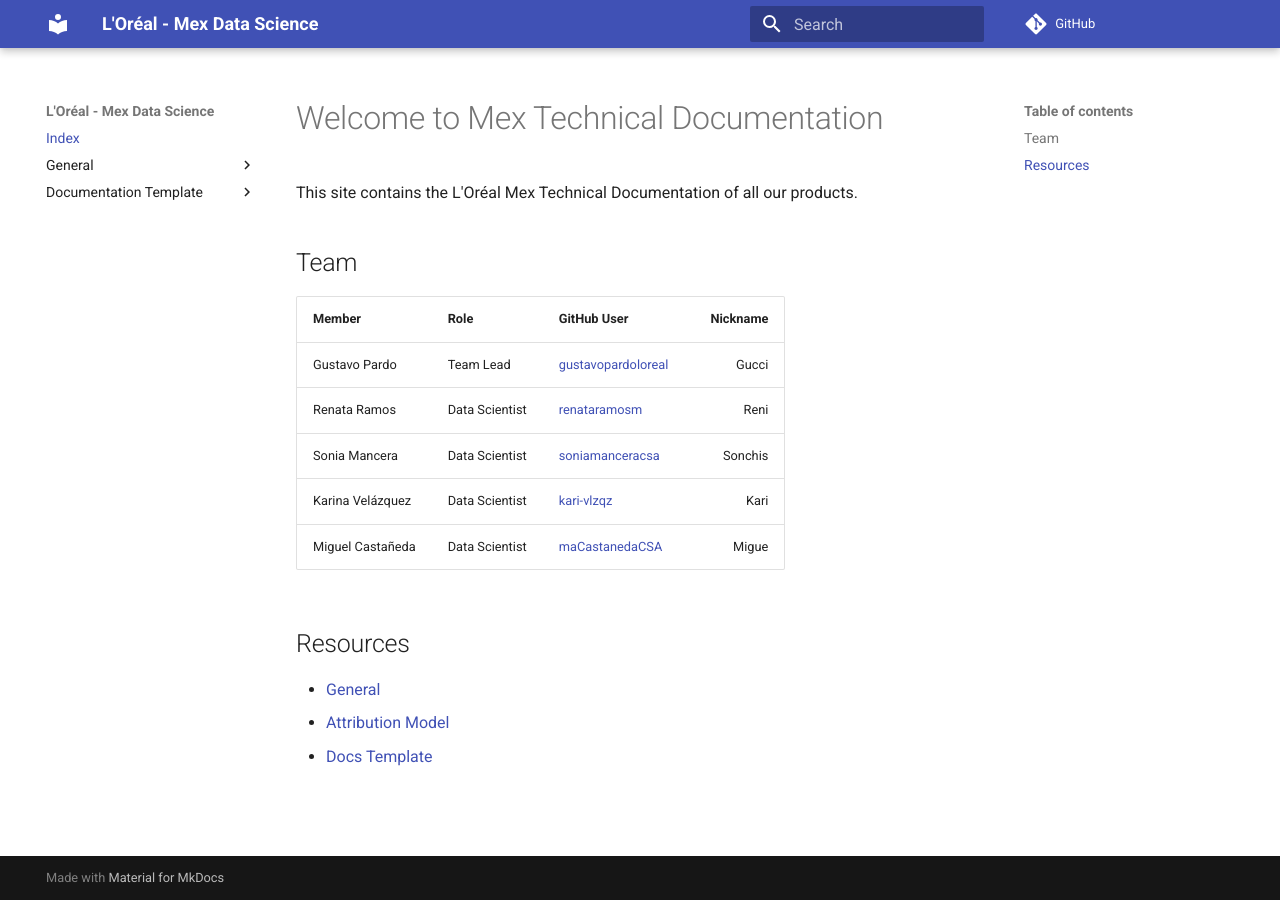
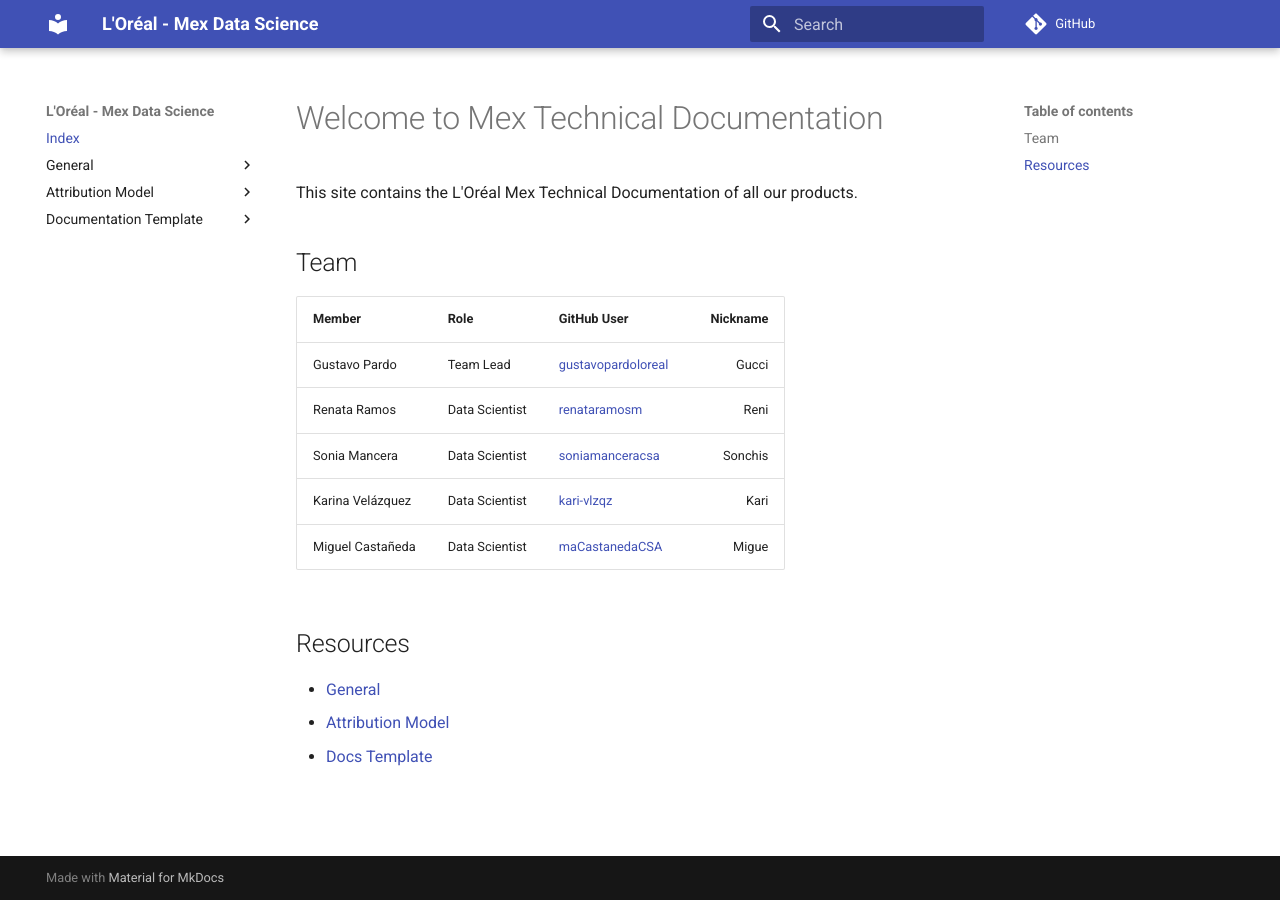
Before and after one commit to mex-data-science/mex-technical-documentation, an MkDocs documentation site: the page built from docs/index.md, in a window 1280 px wide. Built offline with MkDocs 1.6.1 and Material for MkDocs 9.7.7, drawn with Linux system fonts in a browser that asks for light colours; comment, search, counter and statistics services are not loaded.

Commit message:
Update mkdocs.yml

```diff
--- a/mkdocs.yml
+++ b/mkdocs.yml
@@ -4,6 +4,8 @@
   - General:
     - Coding Standards: general/coding-standards.md
     - Tools: general/tools.md
+  - Attribution Model:
+    - Introduction: luxe-mod-atr/intro.md
   - Documentation Template:
     - Introduction: docs-template/intro.md
     - Architecture: docs-template/architecture.md
```
